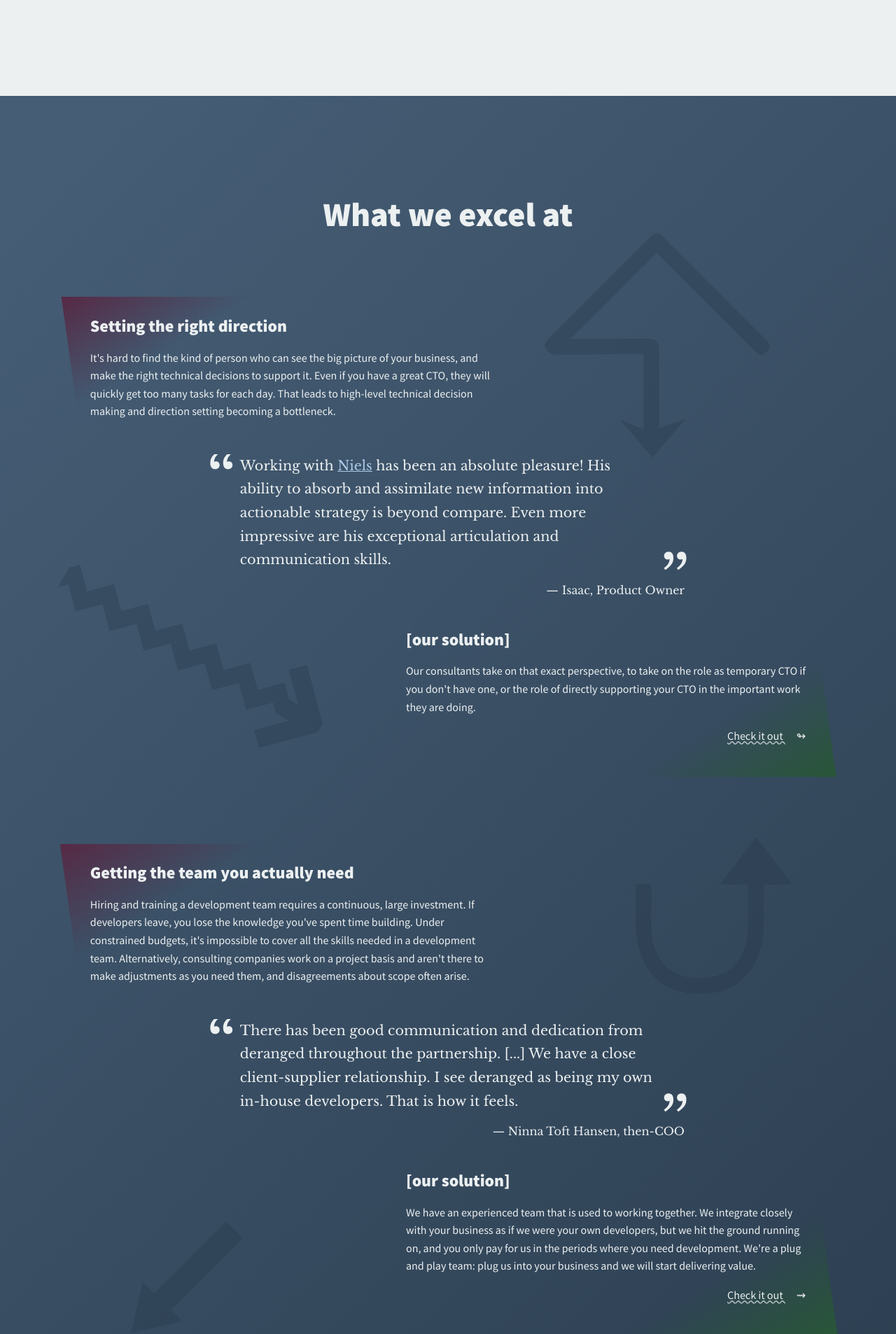
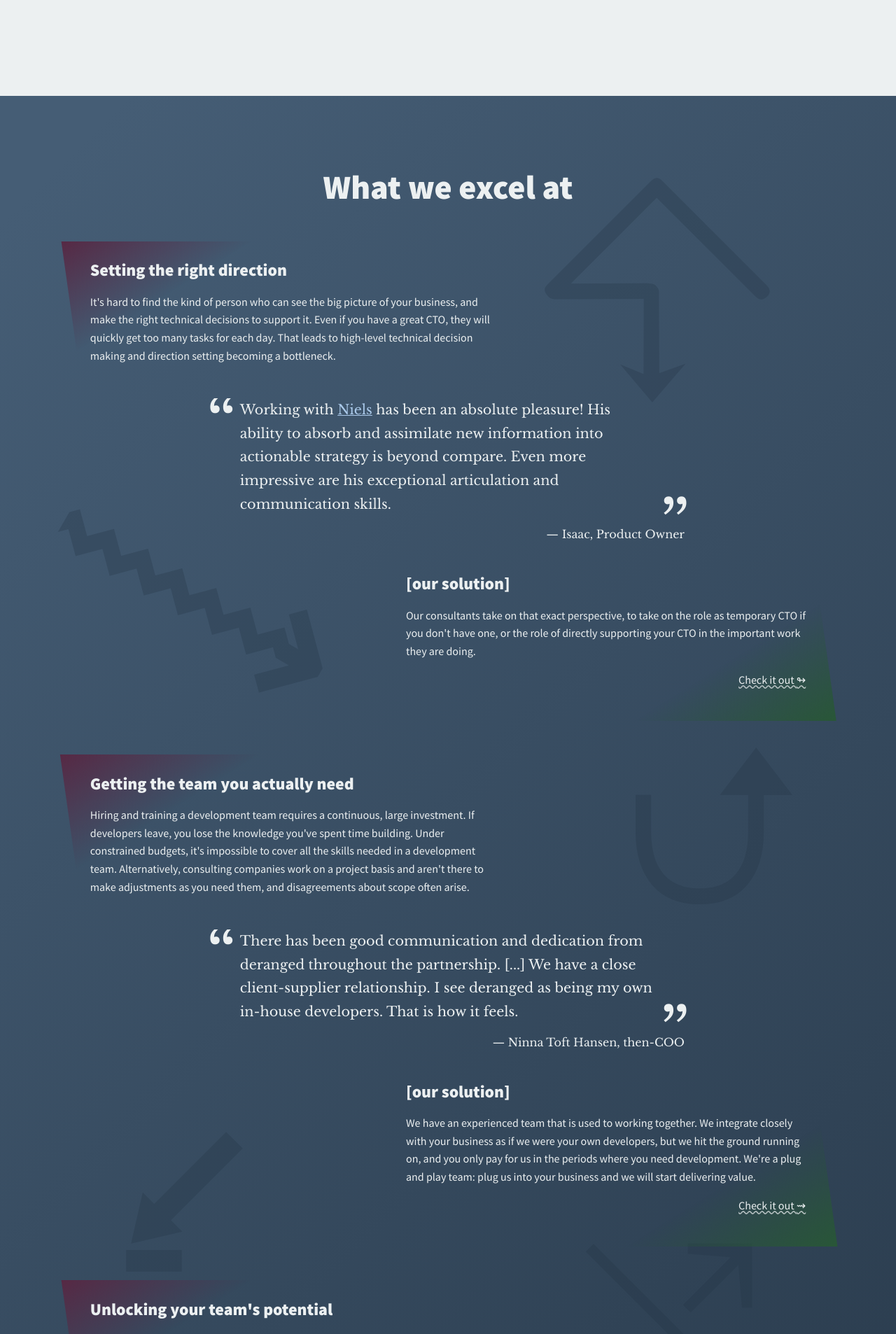
Before and after one commit to derangeddk/deranged.dk, a Jekyll site: the page built from index.html, in a window 1280 px wide. Shown: the part 2748-4654 px from the top of the page at 70% size. Built offline with Jekyll 4.4.1, drawn with Linux system fonts in a browser that asks for light colours.

Commit message:
Cleanup in CSS/markup/naming

```diff
--- a/css/home.scss
+++ b/css/home.scss
@@ -590,22 +590,23 @@
   }
 }
 
-.products-section {
+.products {
   background-color: #2c3e50;
   background-image: linear-gradient(315deg, #2c3e50 15%, #455d75 95%);
   color: #ecf0f1;
-  min-height: 80vh;
-  padding: 100px 100px;
-  display: flex;
-  flex-direction: column;
-  justify-content: start;
-  align-items: center;
-  @media (max-width:767px) {
-    padding: 0 1.5em;
+  padding: 100px;
+
+  @media (max-width: 767px) {
+    padding: 3em 1.5em;
+  }
 }
 
-  .title {
+.products__title {
   font-size: 3em;
+
+  @media (max-width: 767px) {
+    font-size: 2.5em;
+  }
 }
 
 .segment {
@@ -616,14 +617,67 @@
   width: 100%;
   text-align: start;
   margin: 3em 0em;
+}
 
-    .customer-quote-section {
+.segment__item {
+  position: relative;
+  display: flex;
+  flex-direction: column;
+  justify-content: start;
+  align-self: start;
+  max-width: 600px;
+  width: 100%;
+  padding: 1.8em 0 0 1.8em;
+  z-index: 1;
+  line-height: 1.6em;
+
+  @media (max-width: 539px) {
+    padding: 1em;
+  }
+
+  &:after {
+    content: "";
+    position: absolute;
+    height: 100%;
+    width: 100%;
+    top: 0%;
+    left: 0%;
+    transform: skew(8deg);
+    z-index: -1;
+  }
+}
+
+.segment__item--problem {
+  &:after {
+    background-image: linear-gradient(330deg, transparent 70%, hsl(324, 36%, 25%) 100%);
+  }
+}
+
+.segment__item--solution {
+  justify-content: end;
+  align-self: end;
+  padding: 0 1.8em 1.8em 0;
+
+  &:after {
+    background-image: linear-gradient(150deg, transparent 70%, hsl(139, 36%, 25%) 100%);
+  }
+}
+
+.segment__cta {
+  color: inherit;
+    text-decoration: rgba(236, 240, 241, 0.7) wavy underline;
+    margin: 1em 0;
+    align-self: flex-end;
+}
+
+.segment__quote {
   align-self: center;
   max-width: 700px;
   width: 100%;
   font-family: 'Libre Baskerville', serif;
   margin: 3em 0;
-      @media (max-width: 950px) {
+
+  @media (max-width: 539px) {
     padding: 0 1em;
   }
 
@@ -636,76 +690,7 @@
   }
 }
 
-    .problem {
-      position: relative;
-      display: flex;
-      flex-direction: column;
-      justify-content: start;
-      align-self: start;
-      max-width: 600px;
-      width: 100%;
-      padding: 1.8em 0 0 1.8em;
-      z-index: 1;
-
-      &:after {
-        content: "";
-        position: absolute;
-        height: 100%;
-        width: 100%;
-        top: 0%;
-        left: 0%;
-        background-image: linear-gradient(330deg, transparent 70%, hsl(324, 36%, 25%) 100%);
-        transform: skew(8deg);
-        z-index: -1;
-      }
-    }
-
-    .solution {
-      display: flex;
-      flex-direction: column;
-      justify-content: end;
-      align-self: end;
-      position: relative;
-      max-width: 600px;
-      width: 100%;
-      padding: 0 1.8em 1.8em 0;
-      z-index: 1;
-
-      &:after {
-        content: "";
-        position: absolute;
-        height: 100%;
-        width: 100%;
-        top: 0%;
-        left: 0%;
-        background-image: linear-gradient(150deg, transparent 70%, hsl(139, 36%, 25%) 100%);
-        transform: skew(8deg);
-        z-index: -1;
-      }
-
-      a {
-        color: inherit;
-        text-decoration: rgba(236, 240, 241, 0.7) wavy underline;
-        margin: 1em 0;
-        align-self: flex-end;
-
-        span {
-          display: inline-block;
-          margin-left: 1em;
-        }
-
-        &:hover span {
-          transform: translatex(5px);
-          transition: 100ms;
-        }
-      }
-    }
-
-    .problem, .solution {
-      line-height: 1.6em;
-    }
-
-    .icon {
+.segment__icon {
   position: absolute;
   color: #253545;
   font-size: 20em;
@@ -716,194 +701,42 @@
   }
 }
 
-    .icon-top {
-      top: -.4em;
-      right: .3em;
+.segment__icon--top {
+  top: -0.4em;
+  right: 0.3em;
 }
 
-    .icon-bottom {
+.segment__icon--bottom {
   top: 1em;
   left: -0.2em;
 }
 
-    .arrow-1 {
+.segment__icon--arrow-1 {
   transform: scaleY(-1) rotate(-135deg);
 }
 
-    .arrow-2 {
+.segment__icon--arrow-2 {
   transform: scaleY(-1) rotate(-30deg);
 }
 
-    .arrow-4 {
+.segment__icon--arrow-4 {
   top: 1.2em;
-      left: .2em;
+  left: 0.2em;
   transform: scaleX(-1);
 }
 
-    .arrow-3 {
-      right: .1em;
+.segment__icon--arrow-3 {
+  right: 0.1em;
 }
 
-    .arrow-5 {
+.segment__icon--arrow-5 {
   transform: scaleY(-1);
 }
 
-    .arrow-6 {
-      top: .8em;
-      left: .5em;
+.segment__icon--arrow-6 {
+  top: 0.8em;
+  left: 0.5em;
   transform: scaleY(-1) rotate(-40deg);
-    }
-
-    @media (max-width: 539px) {
-      .problem, .solution {
-        padding: 1em;
-      }
-
-      .customer-quote-section {
-        padding: 0 1em;
-      }
-    }
-  }
-}
-
-.product-presentation {
-  display: grid;
-  grid-template-rows: auto auto;
-
-  &:before {
-    content: '';
-    grid-row: 1 / 3;
-    grid-column: 3 / 4;
-    width: 200px;
-  }
-
-  > h1 {
-    color: white;
-    grid-row: 1 / 2;
-    grid-column: span 2;
-    font-weight: 200;
-    font-size: 3.5em;
-    margin-top: 0;
-    margin-bottom: 2em;
-  }
-  .product {
-    background-color: white;
-    border: 1px solid #070d14;
-    width: 300px;
-    box-sizing: border-box;
-    padding: 10px;
-    padding-bottom: 20px;
-    margin: 10px;
-    margin-left: 50px;
-    text-align: left;
-    box-shadow: 0 0 2px rgba(0, 0, 0, 0.1), 0 2px 4px rgba(0, 0, 0, 0.1);
-    transition: transform 0.4s;
-    font-size: 0.9em;
-    color: black;
-    text-decoration: inherit;
-    position: relative;
-    margin-bottom: 40px;
-    &:hover {
-      transform: scale(1.03);
-    }
-    img {
-      transform: translateY(-45px) translateX(-45px);
-      background-color: rgba(7, 13, 20, 0.9);
-      background-image: linear-gradient(45deg, rgba(7, 13, 20, 0.9), rgba(30, 49, 73, 0.85));
-      padding: 10px;
-      border-radius: 100%;
-      width: 63px;
-      height: 63px;
-      object-fit: contain;
-      box-sizing: border-box;
-      margin-bottom: -50px;
-      transition: transform 0.4s, box-shadow 0.4s, background-color 0.4s;
-      box-shadow: 0 0 2px rgba(0, 0, 0, 0.1), 0 2px 4px rgba(0, 0, 0, 0.1);
-      @media screen and (max-width: 767px) {
-        position: absolute;
-        top: -45px;
-        left: calc(50% - 31.5px);
-        transform: none;
-      }
-    }
-    &:hover img {
-      transform: translateY(-40px) translateX(-42px) scale(1.15);
-      box-shadow: 0 0 3px rgba(0, 0, 0, 0.15), 0 3px 6px rgba(0, 0, 0, 0.15);
-      background-color: #070d14;
-    }
-    h1 {
-      font-size: 1.1em;
-    }
-    .read-more {
-      background: #ecf0f1;
-      color: black;
-      text-decoration: inherit;
-      padding: 15px 18px;
-      text-align: center;
-      margin: 20px 0;
-      cursor: pointer;
-      transition: background-color 0.3s, transform 0.3s;
-      display: block;
-      border: 1px solid #070d14;
-      box-shadow: 0 0 2px rgba(0, 0, 0, 0.1), 0 2px 4px rgba(0, 0, 0, 0.1);
-      position: absolute;
-      bottom: -48px;
-      width: calc(100% - 10px * 2);
-      &:hover {
-        background: #375068;
-      }
-    }
-  }
-  @media screen and (max-width:1700px) {
-    grid-template-columns: 1fr 1fr;
-
-    &:before {
-      content: none;
-    }
-
-    > h1 {
-      grid-row: auto;
-      grid-column: span 2;
-      &:not(:first-child) {
-        margin-top: 2.8em;
-      }
-    }
-  }
-  @media screen and (max-width:767px) {
-    grid-template-columns: 1fr;
-    padding: 100px 30px;
-    > h1 {
-      grid-column: auto;
-      margin-bottom: 50px;
-      &:not(:first-child) {
-        margin-top: 0;
-      }
-    }
-    .product {
-      margin-bottom: 100px;
-      margin-left: 10px;
-      width: auto;
-      max-width: 500px;
-      padding-bottom: 50px;
-
-      &:hover img {
-        transform: scale(1.1);
-        box-shadow: 0 0 3px rgba(0, 0, 0, 0.15), 0 3px 6px rgba(0, 0, 0, 0.15);
-        background-color: #070d14;
-      }
-
-      h1 {
-        text-align: center;
-        margin-top: 1.5em;
-      }
-    }
-  }
-  @media screen and (max-width:539px) {
-    padding: 50px 10px;
-  }
-  @media screen and (max-width: 400px) {
-    padding: 50px 0;
-  }
 }
 
 .other-pages-section {
--- a/index.html
+++ b/index.html
@@ -104,35 +104,35 @@
     <p class="quotee">Morten Schnack, CTO, The HabLab</p>
 </section>
 
-<section class="products-section">
-    <h1 class="title">What we excel at</h1>
+<section class="products">
+    <h1 class="products__title mt-0">What we excel at</h1>
     <div class="segment">
-        <div class="icon icon-top arrow-1">☈</div>
-        <div class="problem">
+        <div class="segment__icon segment__icon--top segment__icon--arrow-1">☈</div>
+        <div class="segment__item segment__item--problem">
             <h2 class="mt-0">Setting the right direction</h2>
             It's hard to find the kind of person who can see the big picture of your business,
             and make the right technical decisions to support it. Even if you have a great CTO,
             they will quickly get too many tasks for each day. That leads to high-level technical
             decision making and direction setting becoming a bottleneck.
         </div>
-        <section class="customer-quote-section">
+        <section class="segment__quote customer-quote-section">
             <p class="quote-text my-0">
                 Working with <a href="mailto:niels@deranged.dk">Niels</a> has been an absolute pleasure! His ability to absorb and assimilate new information into actionable strategy is beyond compare. Even more impressive are his exceptional articulation and communication skills. <!--Choosing to work with Niels could very well be the best decision you  make for your company.-->
             </p>
             <p class="quotee mb-0">Isaac, Product Owner</p>
         </section>
-        <div class="solution">
+        <div class="segment__item segment__item--solution">
             <h2 class="mt-0">[our solution]</h2>
             Our consultants take on that exact perspective, to take on the role as temporary
             CTO if you don't have one, or the role of directly supporting your CTO in the important
             work they are doing.
-            <a href="">Check it out <span>↬</span></a>
+            <a class="segment__cta" href="">Check it out <span>↬</span></a>
         </div>
-        <div class="icon icon-bottom arrow-2">⟿</div>
+        <div class="segment__icon segment__icon--bottom segment__icon--arrow-2">⟿</div>
     </div>
     <div class="segment">
-        <div class="icon icon-top arrow-3">⮍</div>
-        <div class="problem">
+        <div class="segment__icon segment__icon--top segment__icon--arrow-3">⮍</div>
+        <div class="segment__item segment__item--problem">
             <h2 class="mt-0">Getting the team you actually need</h2>
             Hiring and training a development team requires a continuous, large investment.
             If developers leave, you lose the knowledge you've spent time building. Under constrained
@@ -140,44 +140,44 @@
             consulting companies work on a project basis and aren't there to make adjustments as you
             need them, and disagreements about scope often arise.
         </div>
-        <section class="customer-quote-section">
+        <section class="segment__quote customer-quote-section">
             <p class="quote-text my-0">
                 There has been good communication and dedi&shy;cation from deranged throughout the partner&shy;ship. [...] We have a close client-supplier relation&shy;ship. I see deranged as being my own in-house developers. That is how it feels.
             </p>
             <p class="quotee mb-0">Ninna Toft Hansen, then-COO</p>
         </section>
-        <div class="solution">
+        <div class="segment__item segment__item--solution">
             <h2 class="mt-0">[our solution]</h2>
             We have an experienced team that is used to working together. We integrate closely
             with your business as if we were your own developers, but we hit the ground running on,
             and you only pay for us in the periods where you need development. We're a plug and play
             team: plug us into your business and we will start delivering value.
-            <a href="">Check it out <span>⇝</span></a>
+            <a class="segment__cta" href="">Check it out <span>⇝</span></a>
         </div>
-        <div class="icon icon-bottom arrow-4">⭸</div>
+        <div class="segment__icon segment__icon--bottom segment__icon--arrow-4">⭸</div>
     </div>
     <div class="segment">
-        <div class="icon icon-top arrow-5">⤰</div>
-        <div class="problem">
+        <div class="segment__icon segment__icon--top segment__icon--arrow-5">⤰</div>
+        <div class="segment__item segment__item--problem">
             <h2 class="mt-0">Unlocking your team's potential</h2>
             Senior developers are few and far between. That makes it difficult to train junior
             developers and build a highly competent software development team that takes responsibility
             and delivers consistently. To make matters worse, if developers don't feel like they are
             learning and growing, they often leave for other companies.
         </div>
-        <section class="customer-quote-section">
+        <section class="segment__quote customer-quote-section">
             <p class="quote-text my-0">
                 I have never worked with anyone who has taken on so much respon&shy;sibility.
             </p>
             <p class="quotee mb-0">Signe Trolle Gronemann, Specialkonsulent and Product Owner</p>
         </section>
-        <div class="solution">
+        <div class="segment__item segment__item--solution">
             <h2 class="mt-0">[our solution]</h2>
             We help software teams improve technical skills and how they work through pair programming,
             coaching, and presentations tailored to the concrete team situation.
-            <a href="">Check it out <span>⇢</span></a>
+            <a class="segment__cta" href="">Check it out <span>⇢</span></a>
         </div>
-        <div class="icon icon-bottom arrow-6">⥉</div>
+        <div class="segment__icon segment__icon--bottom segment__icon--arrow-6">⥉</div>
     </div>
 </section>
 <section class="customer-quote-section customer-quote-section--big my-8">
```
Lines whose indentation alone changed are shown as unchanged.
